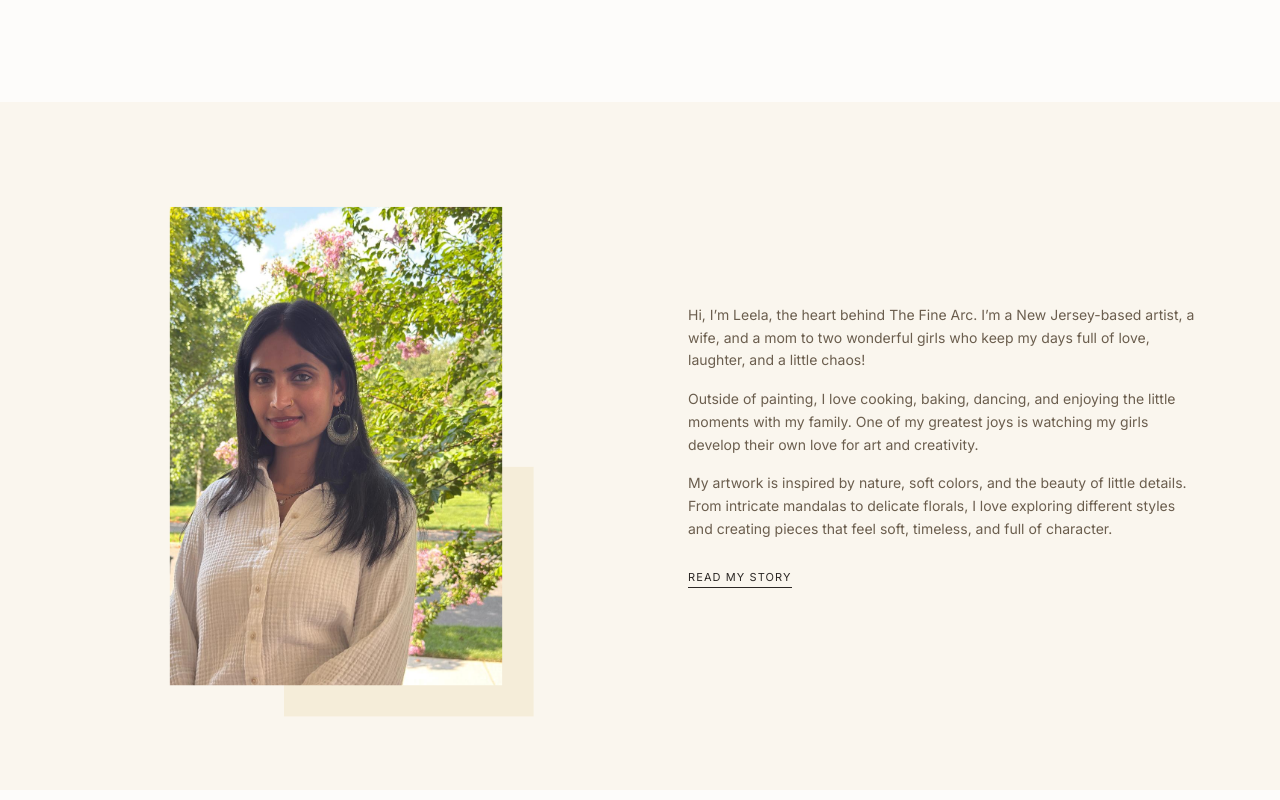
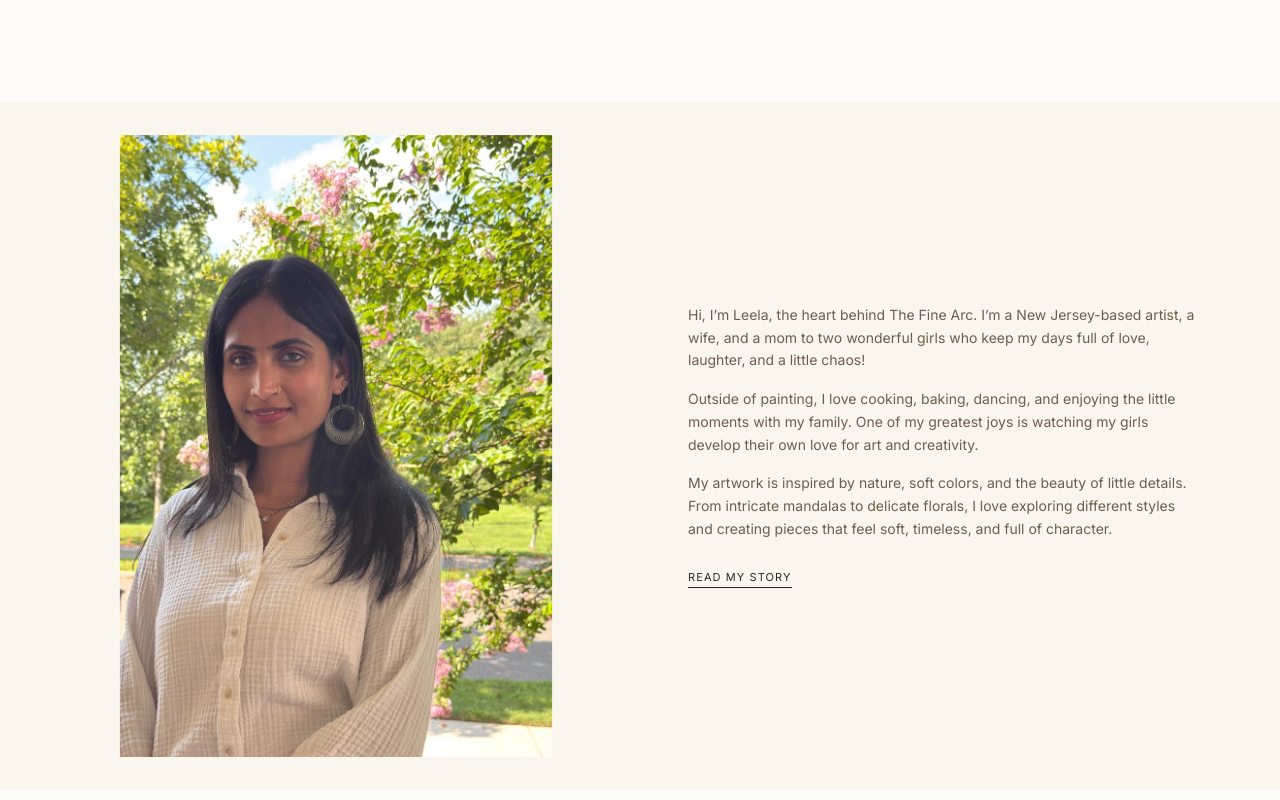
Before and after one commit to vidhyasagar-bh/thefinearc, a React (Vite) app: page / in a window 1280 px wide. Shown: the part 1700-2500 px from the top of the page. Built offline with nearby package versions, Linux system fonts and the light colour scheme; no server answers; the database is empty.

Commit message:
Remove artist image backdrop and enlarge image by 30 percent

```diff
--- a/src/components/sections/ArtistIntro.tsx
+++ b/src/components/sections/ArtistIntro.tsx
@@ -8,7 +8,7 @@ export function ArtistIntro() {
         <div className="grid grid-cols-1 lg:grid-cols-2 gap-12 lg:gap-24 items-center">
           {/* Image */}
           <FadeIn direction="left">
-            <div className="relative w-1/2 mx-auto scale-[1.3]">
+            <div className="relative w-1/2 mx-auto scale-[1.69]">
               <div className="aspect-[891/1280] overflow-hidden bg-cream-200">
                 <img
                   src="/HPArtist1.jpeg"
@@ -16,7 +16,6 @@ export function ArtistIntro() {
                   className="w-full h-auto"
                 />
               </div>
-              <div className="absolute -bottom-6 -right-6 w-32 h-32 md:w-48 md:h-48 bg-cream-200 -z-10 hidden sm:block" />
             </div>
           </FadeIn>
 
```
